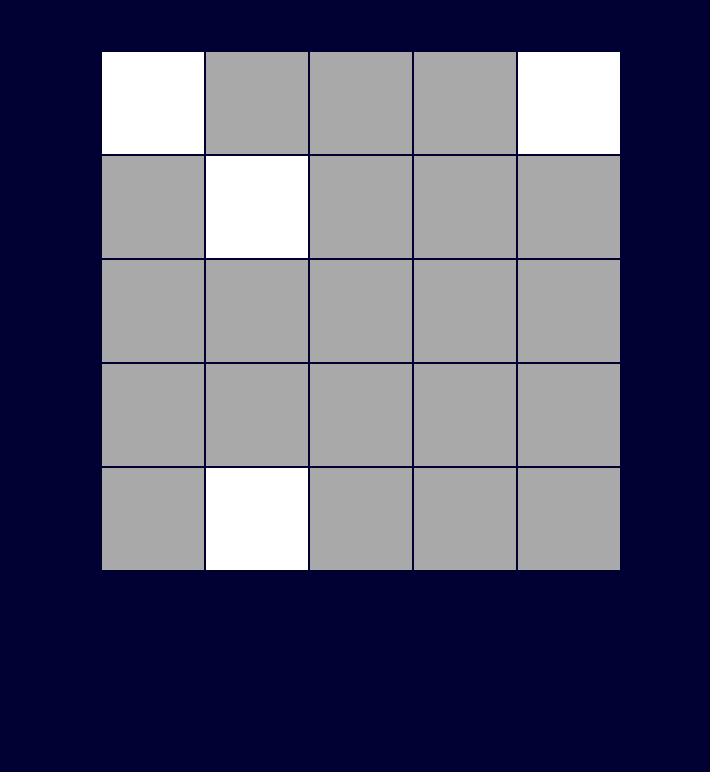
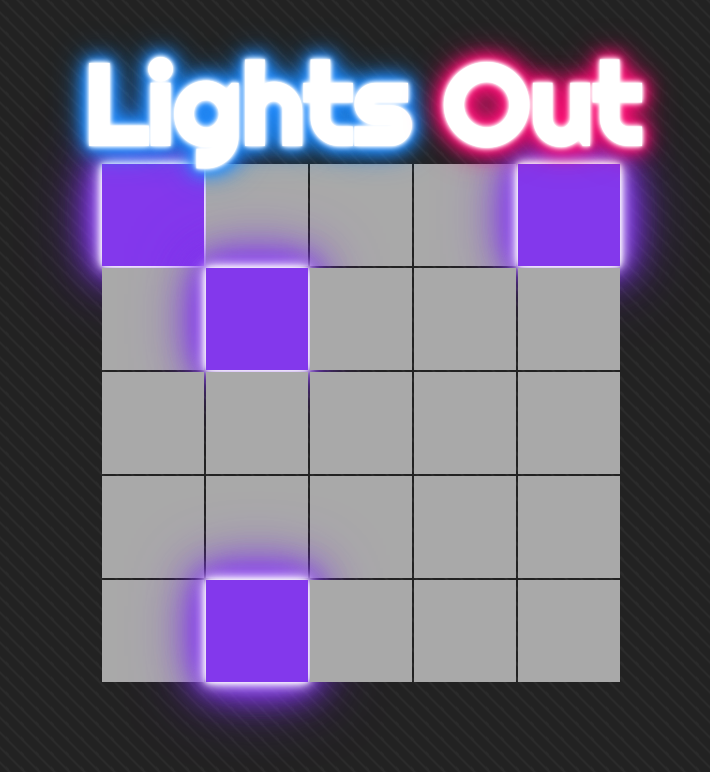
Before and after one commit to DevThant/lights-out, a React (Create React App) app: page / in a window 1280 px wide. Shown: the top 772 px of the page, without its empty margins (279-989 px from the left). Built offline with nearby package versions, Linux system fonts and the light colour scheme.

Commit message:
Add more style to board

```diff
--- a/src/Board.css
+++ b/src/Board.css
@@ -1,3 +1,190 @@
+@import url('https://fonts.googleapis.com/css2?family=Righteous&display=swap');
+
+
+
+body {
+  background-color: #222222;
+  background: repeating-linear-gradient(45deg,
+      #2b2b2b 0%,
+      #2b2b2b 10%,
+      #222222 0%,
+      #222222 50%) 0 / 15px 15px;
+}
+
 .Board {
   margin: 0 auto;
 }
+
+#container {
+  padding: 2rem;
+  display: flex;
+  flex-direction: column;
+  gap: 4rem;
+}
+
+h1 {
+  text-align: center;
+  font-size: 7em;
+  margin-bottom: 0;
+  margin-top: 0;
+  line-height: 1;
+  text-decoration: none;
+  color: #fff;
+}
+
+.neon-7 {
+  font-family: 'Righteous', cursive;
+  animation: neon7 1.5s ease-in-out infinite alternate;
+}
+
+.neon-8 {
+  font-family: 'Righteous', cursive;
+  animation: neon8 1.5s ease-in-out infinite alternate;
+}
+
+/*Neon*/
+a {
+  text-align: center;
+  font-size: 7em;
+  margin-bottom: 0;
+  margin-top: 0;
+  line-height: 1;
+  text-decoration: none;
+  color: #fff;
+}
+
+a:nth-child(1) {
+  font-family: Monoton;
+  animation: neon1 1.5s ease-in-out infinite alternate;
+}
+
+a:nth-child(2) {
+  font-family: Iceland;
+  animation: neon2 1.5s ease-in-out infinite alternate;
+}
+
+a:nth-child(3) {
+  font-family: Pacifico;
+  animation: neon3 1.5s ease-in-out infinite alternate;
+}
+
+a:nth-child(4) {
+  font-family: "Press Start 2P";
+  animation: neon4 1.5s ease-in-out infinite alternate;
+}
+
+a:nth-child(5) {
+  font-family: Audiowide;
+  animation: neon5 1.5s ease-in-out infinite alternate;
+}
+
+a:nth-child(6) {
+  font-family: Vampiro One;
+  animation: neon6 1.5s ease-in-out infinite alternate;
+}
+
+/*glow*/
+
+@keyframes neon1 {
+  from {
+    text-shadow: 0 0 10px #fff, 0 0 20px #fff, 0 0 30px #fff, 0 0 40px #ff1177,
+      0 0 70px #ff1177, 0 0 80px #ff1177, 0 0 100px #ff1177, 0 0 150px #ff1177;
+  }
+
+  to {
+    text-shadow: 0 0 5px #fff, 0 0 10px #fff, 0 0 15px #fff, 0 0 20px #ff1177,
+      0 0 35px #ff1177, 0 0 40px #ff1177, 0 0 50px #ff1177, 0 0 75px #ff1177;
+  }
+}
+
+@keyframes neon2 {
+  from {
+    text-shadow: 0 0 10px #fff, 0 0 20px #fff, 0 0 30px #fff, 0 0 40px #228dff,
+      0 0 70px #228dff, 0 0 80px #228dff, 0 0 100px #228dff, 0 0 150px #228dff;
+  }
+
+  to {
+    text-shadow: 0 0 5px #fff, 0 0 10px #fff, 0 0 15px #fff, 0 0 20px #228dff,
+      0 0 35px #228dff, 0 0 40px #228dff, 0 0 50px #228dff, 0 0 75px #228dff;
+  }
+}
+
+@keyframes neon3 {
+  from {
+    text-shadow: 0 0 10px #fff, 0 0 20px #fff, 0 0 30px #fff, 0 0 40px #ffdd1b,
+      0 0 70px #ffdd1b, 0 0 80px #ffdd1b, 0 0 100px #ffdd1b, 0 0 150px #ffdd1b;
+  }
+
+  to {
+    text-shadow: 0 0 5px #fff, 0 0 10px #fff, 0 0 15px #fff, 0 0 20px #ffdd1b,
+      0 0 35px #ffdd1b, 0 0 40px #ffdd1b, 0 0 50px #ffdd1b, 0 0 75px #ffdd1b;
+  }
+}
+
+@keyframes neon4 {
+  from {
+    text-shadow: 0 0 10px #fff, 0 0 20px #fff, 0 0 30px #fff, 0 0 40px #b6ff00,
+      0 0 70px #b6ff00, 0 0 80px #b6ff00, 0 0 100px #b6ff00, 0 0 150px #b6ff00;
+  }
+
+  to {
+    text-shadow: 0 0 5px #fff, 0 0 10px #fff, 0 0 15px #fff, 0 0 20px #b6ff00,
+      0 0 35px #b6ff00, 0 0 40px #b6ff00, 0 0 50px #b6ff00, 0 0 75px #b6ff00;
+  }
+}
+
+@keyframes neon5 {
+  from {
+    text-shadow: 0 0 10px #fff, 0 0 20px #fff, 0 0 30px #fff, 0 0 40px #ff9900,
+      0 0 70px #ff9900, 0 0 80px #ff9900, 0 0 100px #ff9900, 0 0 150px #ff9900;
+  }
+
+  to {
+    text-shadow: 0 0 5px #fff, 0 0 10px #fff, 0 0 15px #fff, 0 0 20px #ff9900,
+      0 0 35px #ff9900, 0 0 40px #ff9900, 0 0 50px #ff9900, 0 0 75px #ff9900;
+  }
+}
+
+@keyframes neon6 {
+  from {
+    text-shadow: 0 0 10px #fff, 0 0 20px #fff, 0 0 30px #fff, 0 0 40px #ff00de,
+      0 0 70px #ff00de, 0 0 80px #ff00de, 0 0 100px #ff00de, 0 0 150px #ff00de;
+  }
+
+  to {
+    text-shadow: 0 0 5px #fff, 0 0 10px #fff, 0 0 15px #fff, 0 0 20px #ff00de,
+      0 0 35px #ff00de, 0 0 40px #ff00de, 0 0 50px #ff00de, 0 0 75px #ff00de;
+  }
+}
+
+@keyframes neon7 {
+  from {
+    text-shadow: 0 0 5px #fff, 0 0 10px #fff, 0 0 15px #fff, 0 0 20px #228dff,
+      0 0 35px #228dff, 0 0 40px #228dff, 0 0 50px #228dff, 0 0 100px #228dff;
+  }
+
+  to {
+    text-shadow: 0 0 2px #fff, 0 0 5px #fff, 0 0 7px #fff, 0 0 10px #228dff,
+      0 0 17px #228dff, 0 0 20px #228dff, 0 0 25px #228dff, 0 0 37px #228dff;
+  }
+}
+
+@keyframes neon8 {
+  from {
+    text-shadow: 0 0 5px #fff, 0 0 10px #fff, 0 0 15px #fff, 0 0 20px #ff1177,
+      0 0 35px #ff1177, 0 0 40px #ff1177, 0 0 50px #ff1177, 0 0 100px #ff1177;
+  }
+
+  to {
+    text-shadow: 0 0 2px #fff, 0 0 5px #fff, 0 0 7px #fff, 0 0 10px #ff1177,
+      0 0 17px #ff1177, 0 0 20px #ff1177, 0 0 25px #ff1177, 0 0 37px #ff1177;
+  }
+}
+
+/*Make stuff responsive*/
+
+@media (max-width: 650px) {
+  p {
+    font-size: 3.5em;
+  }
+}
--- a/src/Board.js
+++ b/src/Board.js
@@ -72,15 +72,15 @@ class Board extends Component {
     }
 
     //flip initial cell
-    flipCell(y,x);
+    flipCell(y, x);
     //flip neighboring cells
-    flipCell(y,x+1);//right
-    flipCell(y,x-1);//left
-    flipCell(y+1,x);//below
-    flipCell(y-1,x);//above
+    flipCell(y, x + 1); //right
+    flipCell(y, x - 1); //left
+    flipCell(y + 1, x); //below
+    flipCell(y - 1, x); //above
 
     // win when every cell is turned off
-    let hasWon = board.every(row=> row.every(cell=> !cell))
+    let hasWon = board.every((row) => row.every((cell) => !cell));
 
     this.setState({ board, hasWon });
   }
@@ -94,7 +94,7 @@ class Board extends Component {
     for (let y = 0; y < nrows; y++) {
       let row = [];
       for (let x = 0; x < ncols; x++) {
-        let coord = `${y}-${x}`
+        let coord = `${y}-${x}`;
         row.push(
           <Cell
             key={coord}
@@ -107,9 +107,14 @@ class Board extends Component {
       tblBoard.push(<tr>{row}</tr>);
     }
     // if the game is won, just show a winning msg & render nothing else
-    if(hasWon)return <h1>You Won</h1>
+    if (hasWon) return <h1>You Won</h1>;
     return (
       <div>
+        <div className="container">
+          <h1 className="neon-7">
+            Lights <span className="neon-8">Out</span>
+          </h1>
+        </div>
         <table className="Board">
           <tbody>{tblBoard}</tbody>
         </table>
--- a/src/Cell.css
+++ b/src/Cell.css
@@ -5,5 +5,22 @@
 }
 
 .Cell-lit {
-  background-color: white;
+  background-color: #8338ec;
+  animation: neon9 1.5s ease-in-out infinite alternate;
+
 }
+
+
+
+
+@keyframes neon9 {
+  from {
+    box-shadow: 0 0 10px #fff, 0 0 20px #fff, 0 0 30px #fff, 0 0 40px #8338ec,
+      0 0 70px #8338ec, 0 0 80px #8338ec, 0 0 100px #8338ec, 0 0 150px #8338ec;
+  }
+
+  to {
+    box-shadow: 0 0 5px #fff, 0 0 10px #fff, 0 0 15px #fff, 0 0 20px #8338ec,
+      0 0 35px #8338ec, 0 0 40px #8338ec, 0 0 50px #8338ec, 0 0 75px #8338ec;
+  }
+}
```
